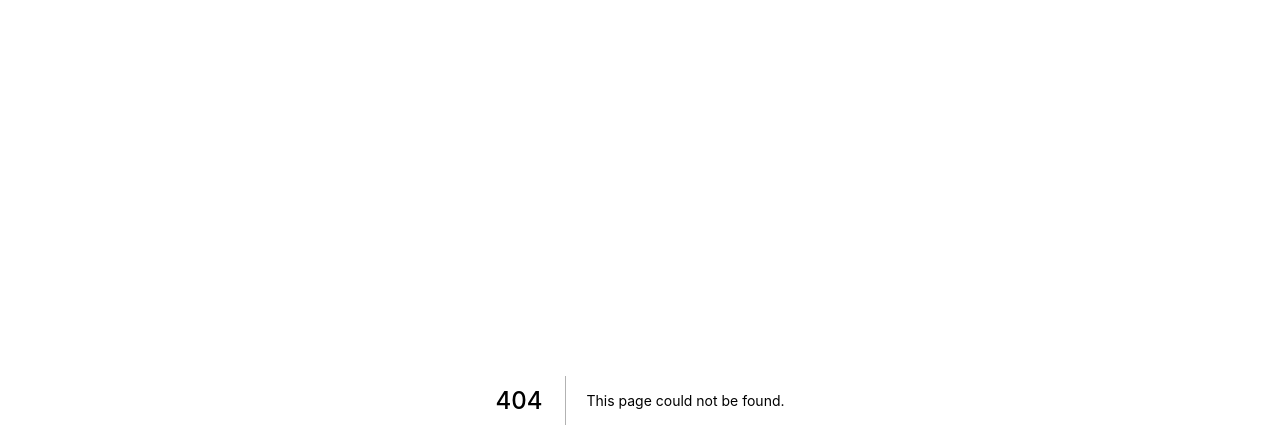
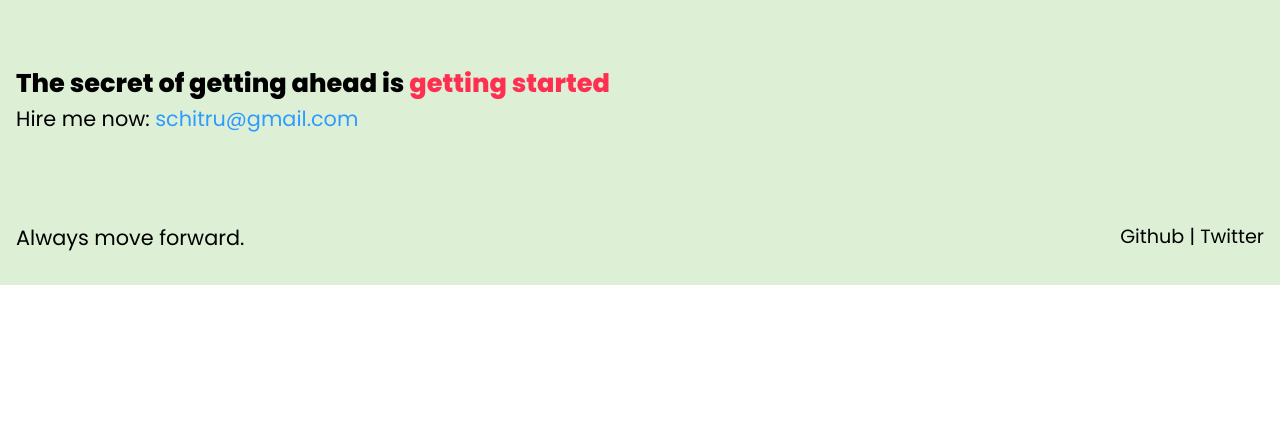
Before and after one commit to chitru/schitruv4, a Next.js app: page /components/footer in a window 1280 px wide. Before the commit this address had no page. Shown: the top 448 px of the page. Built offline with nearby package versions, Linux system fonts and the light colour scheme.

Commit message:
home done

```diff
--- /dev/null
+++ b/pages/components/footer.js
@@ -0,0 +1,20 @@
+import React from 'react'
+import Link from 'next/link'
+import Social from './social'
+import { MISC } from './misc'
+
+function Footer() {
+    return(
+        <footer className="footer">
+        <main className="main">
+          <h3>{MISC.secret} <span>getting started</span></h3>
+          <p className="email-link">Hire me now: <Link href="mailto:schitru@gmail.com">schitru@gmail.com</Link></p>
+          <div className="footer__social">
+            <div><p>Always move forward.</p></div>
+            <div><Social site="Github" url="https://github.com/chitru"/> | <Social site="Twitter" url="https://twitter.com/xtru1990" /></div>
+          </div>
+        </main>
+      </footer>
+    )
+}
+export default Footer
--- /dev/null
+++ b/pages/components/misc.js
@@ -0,0 +1,5 @@
+export const MISC = {
+    secret: 'The secret of getting ahead is',
+    email: 'schitru@gmail.com',
+    footNote: 'Always move forward.',
+}
--- /dev/null
+++ b/pages/components/social.js
@@ -0,0 +1,10 @@
+import React from 'react'
+import Link from 'next/link'
+
+function Social(props) {
+    return(
+        <Link target="_blank" href={props.url}>{props.site}</Link>
+    )
+}
+
+export default Social
--- a/styles/globals.css
+++ b/styles/globals.css
@@ -43,7 +43,7 @@ header {
 .header__menu{
   display: grid;
   grid-template-columns: repeat(3, auto);
-  grid-gap: 1rem;
+  grid-gap: 2rem;
   list-style: none;
   justify-content: end;
   padding: 1rem;
@@ -54,7 +54,6 @@ header {
 .hero {
   display: grid;
   grid-template-columns: 1fr 1fr;
-  grid-template-rows: 1fr;
   padding: 4.5rem 2rem;
   align-items: center;
   line-height: 3.7rem;
```
Also changed, not shown: pages/components/header.js (added, +49 -0 lines), pages/index.js (+5 -47 lines).
